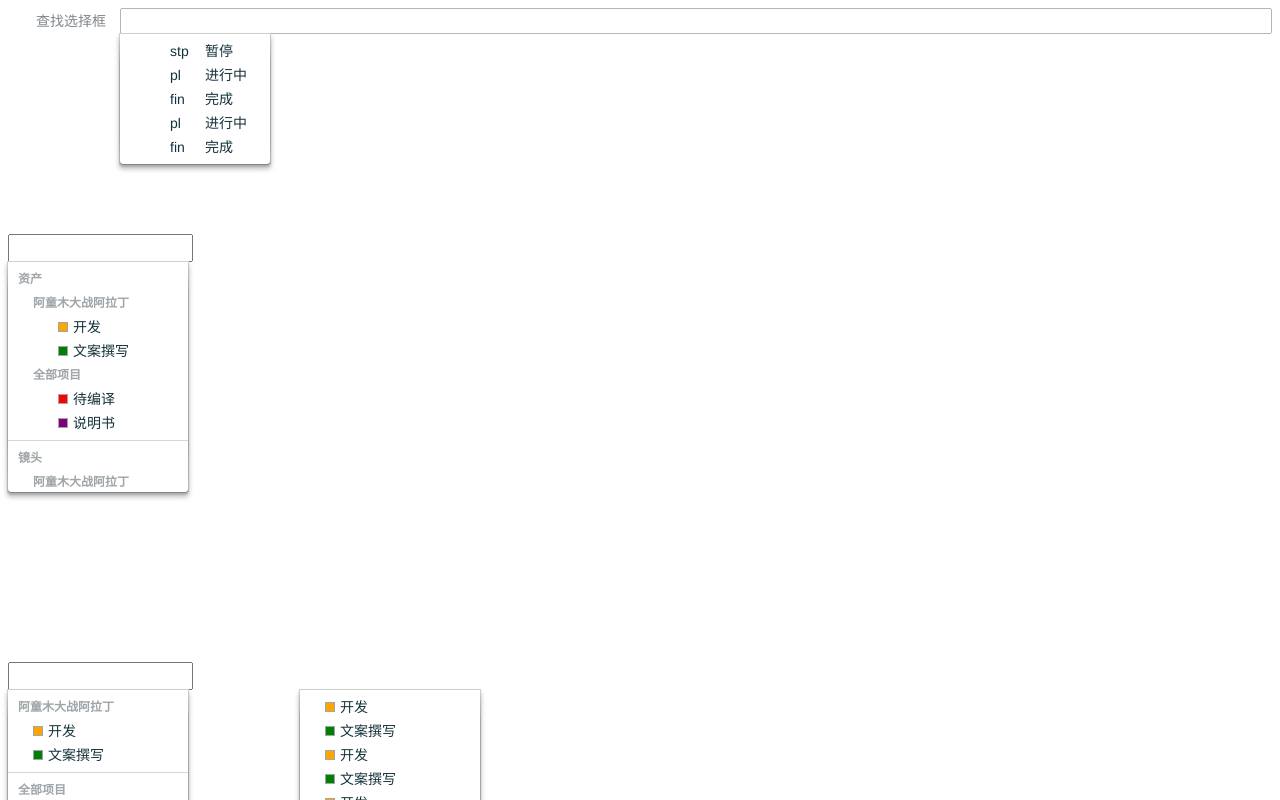
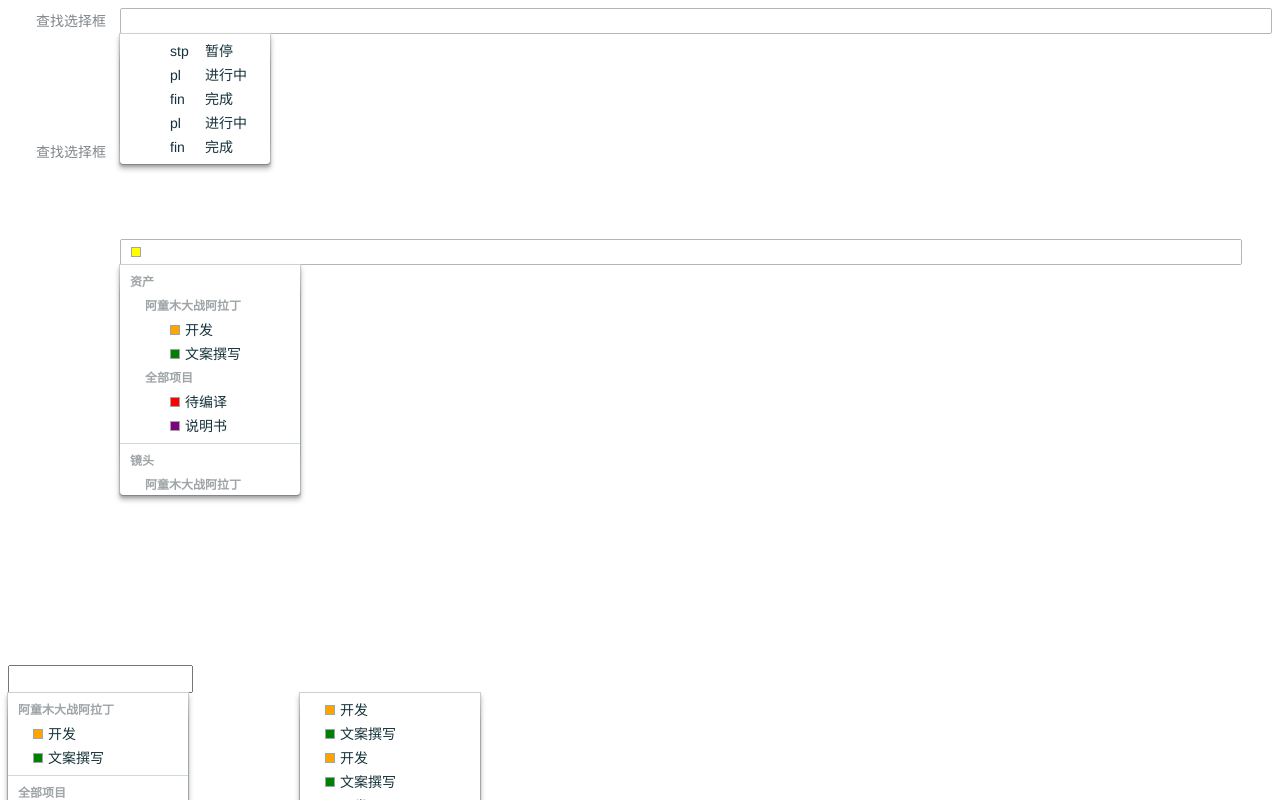
Before and after one commit to ajiutongxue/LLGUN, an Angular app: page / in a window 1280 px wide. Shown: the top 800 px of the page. Built offline with nearby package versions, Linux system fonts and the light colour scheme; some icons are missing.

Commit message:
完善pipeline组件样式

```diff
--- a/src/app/app.component.html
+++ b/src/app/app.component.html
@@ -49,8 +49,15 @@
 
 
 
+<table class="table-fixed form-row select-row">
+    <tbody>
+        <tr>
+            <td class="row-title">查找选择框</td>
+            <td>
+
                 <div class="select-box" style="margin-top: 200px;">
                     <div class="input-box">
+                        <i class="input-ppl-color" style="background: yellow"></i>
                         <input type="text" />
                     </div>
                     <div class="modal-flatest-container put-down" style="width: 180px; height: 230px;">
@@ -120,7 +127,11 @@
                         </div>
                     </div>
                 </div>
-
+            </td>
+            <td class="row-msg"></td>
+        </tr>
+    </tbody>
+</table>
 
 <div class="select-box" style="margin-top: 400px;">
     <div class="input-box">
--- a/src/glb.css
+++ b/src/glb.css
@@ -178,11 +178,58 @@ td {
   content: '\f0da';
   color: inherit;
 }
+.common-content .content-group .group-title {
+  padding-left: 10px;
+  font-size: 12px;
+  font-weight: 600;
+  color: #9FA5A8;
+}
+.common-content .content-group .pipeline-body tr td:first-child {
+  padding-left: 25px;
+}
+.common-content .content-group .pipeline-body tr td:last-child {
+  overflow: hidden;
+  text-overflow: ellipsis;
+  white-space: nowrap;
+}
+.common-content .content-group .content-group .group-title {
+  padding-left: 25px;
+}
+.common-content .content-group .content-group .pipeline-body tr td:first-child {
+  padding-left: 50px;
+}
+.common-content > .content-group {
+  margin: 5px 0;
+}
+.common-content > .content-group:last-child {
+  margin-bottom: 3px;
+}
 .common-content hr.line-separator {
   height: 1px;
   border: none;
   margin: 0;
   background: #D1D8DE;
+}
+.pipeline-body {
+  width: 100%;
+}
+.pipeline-body tr:hover td:first-child > span,
+.pipeline-body tr:hover td:first-child > i {
+  border-color: #fff;
+}
+.pipeline-body tr td:first-child {
+  box-sizing: content-box;
+  width: 15px;
+  padding-left: 25px;
+}
+.pipeline-body tr td:first-child > span,
+.pipeline-body tr td:first-child > i {
+  display: inline-block;
+  width: 10px;
+  height: 10px;
+  box-sizing: border-box;
+  border: 1px solid #9FA5A8;
+  background: orange;
 }
 .select-box .modal-flatest-container {
   height: 350px;
@@ -399,6 +446,17 @@ td {
 .form-row .input-box > i + input[type="text"] {
   padding-left: 30px;
 }
+.form-row .input-box > i.input-ppl-color {
+  display: inline-block;
+  top: 7px;
+  width: 10px;
+  height: 10px;
+  box-sizing: border-box;
+  border: 1px solid #9FA5A8;
+}
+.form-row .input-box > i.input-ppl-color + input[type="text"] {
+  padding-left: 25px;
+}
 .form-row .input-box > input[type="text"] {
   display: block;
   width: 100%;
--- a/src/glb.less
+++ b/src/glb.less
@@ -54,6 +54,7 @@ button {
 }
 
 table {
+
 	&, td {
 		padding: 0;
 		border: none;
@@ -229,7 +230,8 @@ td {
 			color: @color-weak;
 		}
 
-		&:hover:not(.cannt-click) {
+		&:hover:not(.cannt-click),
+		&.hover-row {
 			cursor: default;
 			color: #fff;
 			background: @color-active;
@@ -272,6 +274,11 @@ td {
 			tr {
 				td:first-child {
 					padding-left: 25px;
+				}
+				td:last-child {
+					overflow: hidden;
+					text-overflow: ellipsis;
+					white-space: nowrap;
 				}
 			}
 		}
@@ -317,7 +324,8 @@ td {
 
 	tr {
 
-		&:hover {
+		&:hover,
+		&.hover-row {
 			td:first-child {
 				> span,
 				> i {
@@ -630,6 +638,19 @@ td {
 			& + input[type="text"] {
 				padding-left: 30px;
 			}
+
+			&.input-ppl-color {
+				display: inline-block;
+				top: (24 - 10) / 2px;
+				width: 10px;
+				height: 10px;
+				box-sizing: border-box;
+				border: 1px solid @color-less;
+
+				& + input[type="text"] {
+					padding-left: 25px;
+				}
+			}
 		}
 
 		> input[type="text"] {
```
Lines whose indentation alone changed are shown as unchanged.
